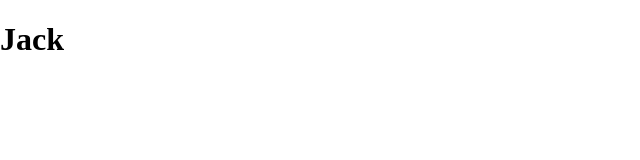
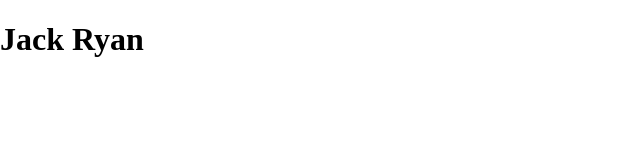
Before and after one commit to KartikMakhloga/hooks-basics, a React (Create React App) app: page / in a window 1280 px wide. Shown: the top 160 px of the page, without its empty margins (0-640 px from the left). Built offline with nearby package versions, Linux system fonts and the light colour scheme.

Commit message:
learning useContext hooks and creation,provider and consumer in context component

```diff
--- a/src/A.jsx
+++ b/src/A.jsx
@@ -8,18 +8,26 @@ import B from "./B";
 //                          3- consumer -> we have to export the context component like we did below
 
 // here i have created context
+
+// let SomeContext = createContext("default value");   // we can also pass value like this without provider
+//                                                        but it will be static we will not re-render
+
 let SomeContext = createContext();
+let SomeContext2 = createContext();
 
 function A() {
   let [name, setName] = useState("Jack");
+  let [LName, setLname] = useState("Ryan");
 
   return (
     <SomeContext.Provider value={name}>
-      <B />
+      <SomeContext2.Provider value={LName}>
+        <B />
+      </SomeContext2.Provider>
     </SomeContext.Provider>
   );
 }
 
 export default A;
 
-export {SomeContext}
+export { SomeContext , SomeContext2 };
--- a/src/D.jsx
+++ b/src/D.jsx
@@ -1,16 +1,14 @@
-import { SomeContext } from "./A";
+import { SomeContext,SomeContext2 } from "./A";
+import { useContext } from "react";
 
 function D() {
+   let name = useContext(SomeContext)
+   let lName = useContext(SomeContext2)
+
   return (
     // here we will get consumer component which expects a function where we can pass the value as
     // a parameter
-    <div>
-      <SomeContext.Consumer>
-        {(value) => {
-          return <h1>{value}</h1>;
-        }}
-      </SomeContext.Consumer>
-    </div>
+   <h1>{`${name} ${lName}`}</h1>
   );
 }
 
```
